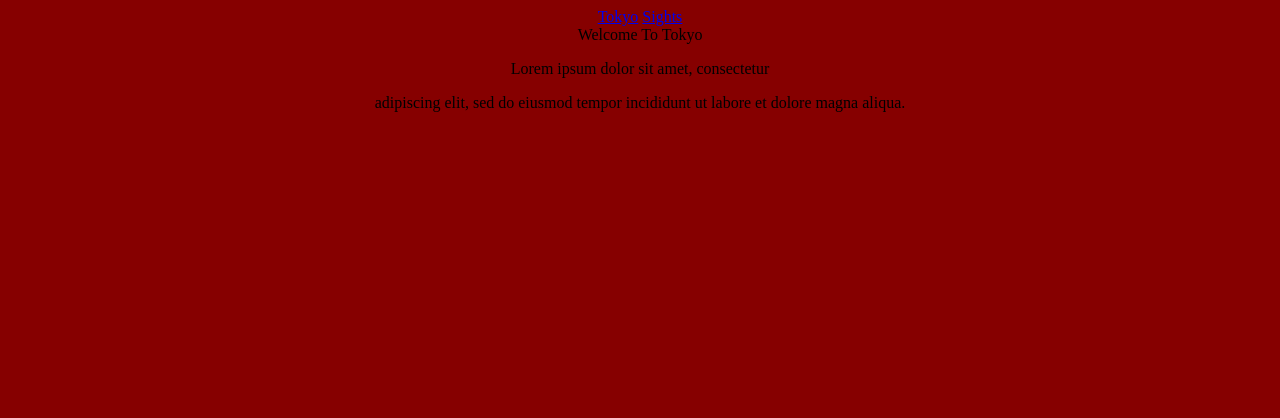
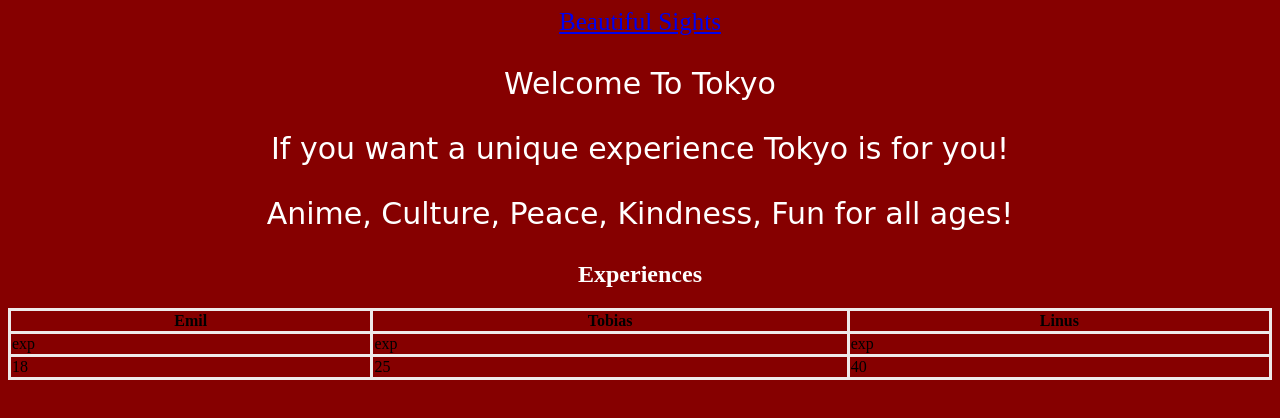
Before and after one commit to Preslee650/SimpleTravelSight, a plain HTML site: page index.html in a window 1280 px wide. Drawn offline with Linux system fonts and the light colour scheme; files that its build step writes are made by us from their sources.

Commit message:
startOfCapstone
experimenting and learning

```diff
--- a/css/style.css
+++ b/css/style.css
@@ -0,0 +1,21 @@
+p {
+    font-family: 'Brush Script MT', cursive;
+    font-size: 30px;
+    color: rgb(255, 255, 255);
+}
+h2 {color: rgb(255, 255, 255);
+}
+    table, th, td {
+    border: 3px solid rgb(238, 234, 234);
+  }
+  table {
+    border-collapse: collapse;
+  }
+  a {
+    font-size: 25px;
+  }
+  img:hover {
+    height: 1000px;
+    width: 1000px;
+  }
+  <!-- hover not working -->
--- a/index.html
+++ b/index.html
@@ -2,10 +2,9 @@
 <html lang="en">
 <head>
     <center>
-    <link rel="stylesheet" href="/style.css">
+    <link rel="stylesheet" href="css/style.css">
     <div class="topnav">
-        <a class="active" href="cityimages.html">Tokyo</a>
-        <a href="cityimages.html">Sights</a>
+        <a class="active" href="cityimages.html">Beautiful Sights</a>
       </div>
     <meta charset="UTF-8">
     <meta http-equiv="X-UA-Compatible" content="IE=edge">
@@ -14,8 +13,28 @@
 </head>
 <body>
     <body style="background-color: rgb(134, 0, 0);">
-    Welcome To Tokyo
-    <p>Lorem ipsum dolor sit amet, consectetur</p><p>adipiscing elit, sed do eiusmod tempor incididunt ut labore et dolore magna aliqua.</p>
+    <p>Welcome To Tokyo</p>
+    <p>If you want a unique experience Tokyo is for you!</p>
+    <p>Anime, Culture, Peace, Kindness, Fun for all ages!</p>
+    <h2>Experiences</h2>
+
+<table style="width:100%">
+  <tr>
+    <th>Emil</th>
+    <th>Tobias</th>
+    <th>Linus</th>
+  </tr>
+  <tr>
+    <td>exp</td>
+    <td>exp</td>
+    <td>exp</td>
+  </tr>
+  <tr>
+    <td>18</td>
+    <td>25</td>
+    <td>40</td>
+  </tr>
+</table>
 </center>
 </body>
 </html>
```
Also changed, not shown: cityimages.html (+2 -2 lines).
